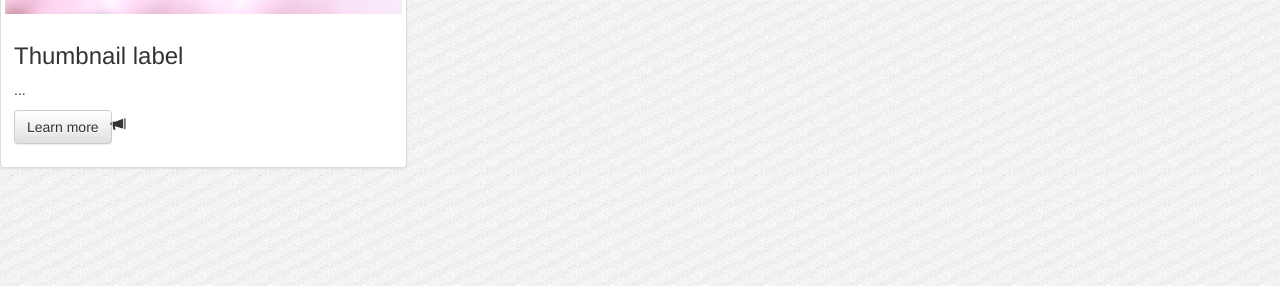
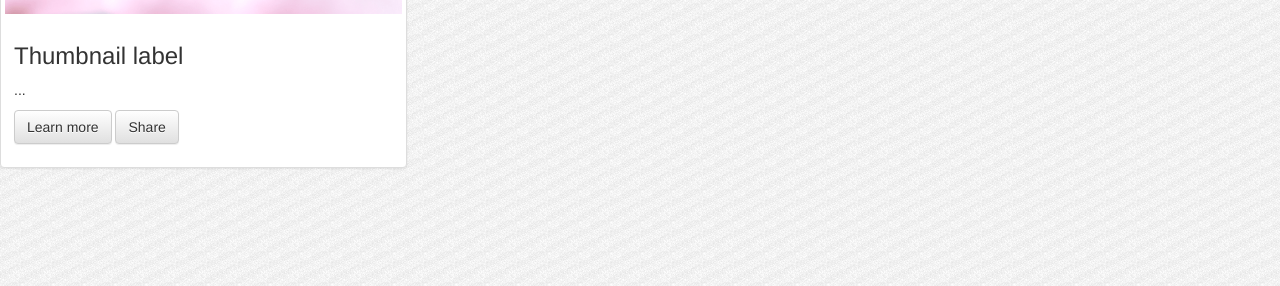
Before and after one commit to slothgamez/fireplex.github.io, a Jekyll site: the page bootstrap.html, which Jekyll copies as it is, in a window 1280 px wide. Shown: the part 286-572 px from the top of the page. Built offline with Jekyll 4.4.1, drawn with Linux system fonts in a browser that asks for light colours; nearby versions of some CDN libraries.

Commit message:
Update bootstrap.html

```diff
--- a/bootstrap.html
+++ b/bootstrap.html
@@ -74,7 +74,7 @@
           <div class="caption">
             <h3>Thumbnail label</h3>
             <p>...</p>
-            <p><a href="#" class="btn btn-default" role="button">Learn more</a><span class="glyphicon glyphicon-bullhorn" style="align: right;"></span></p>
+            <p><a href="#" class="btn btn-default" role="button">Learn more</a> <a href="#" class="btn btn-default" role="button">Share</a></p>
           </div>
         </div>
       </div>
```
